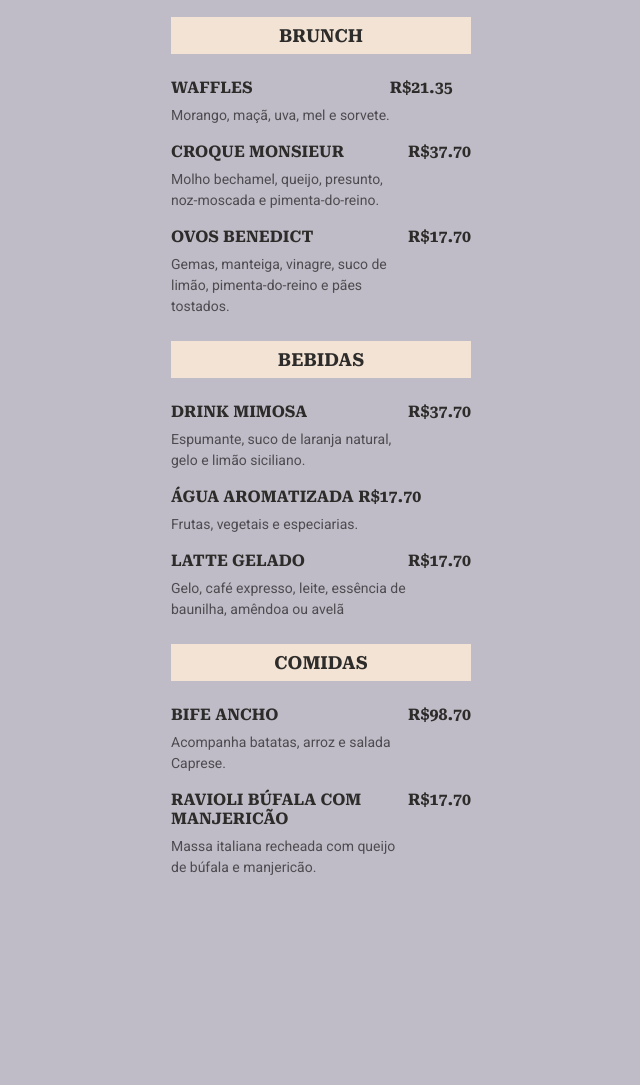
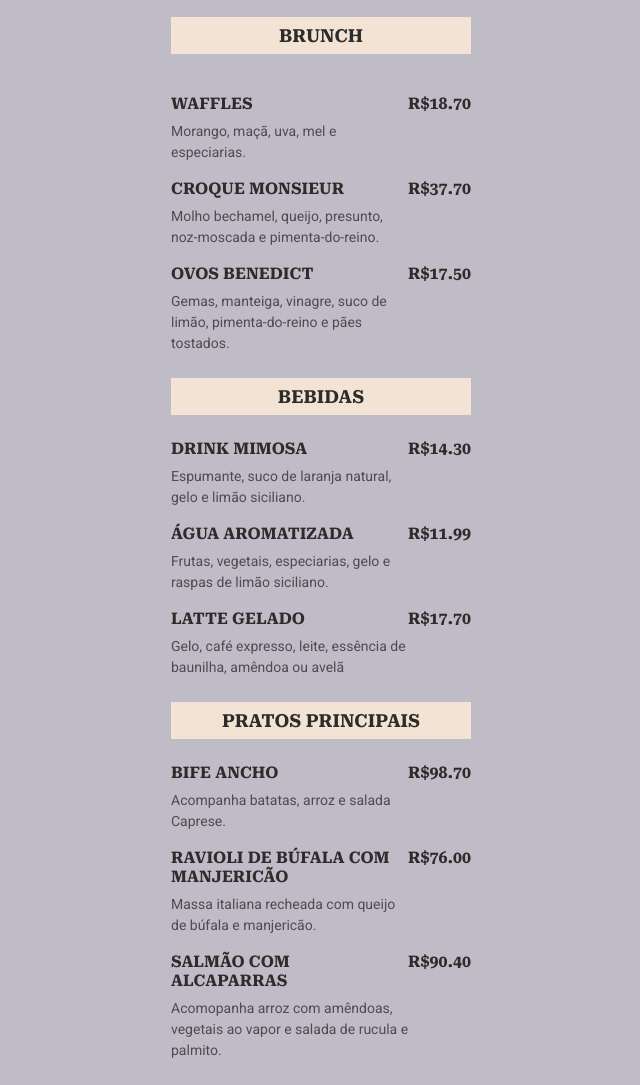
Before and after one commit to Estrela-Marques/Menu-Coffe, a plain HTML site: page index.html in a window 1280 px wide. Shown: the part 100-1185 px from the top of the page, without its empty margins (319-959 px from the left). Before the commit the page ends 1002 px from the top, so only its background shows below. Drawn offline with Linux system fonts and the light colour scheme.

Commit message:
Incluí itens
Acrescentei pratos.

```diff
--- a/index.html
+++ b/index.html
@@ -1,21 +1,20 @@
 <!DOCTYPE html>
 <html lang="pt-br">
   <head>
-    <link rel="preconnect" href="https://fonts.googleapis.com" />
-    <link rel="preconnect" href="https://fonts.gstatic.com" crossorigin />
-    <link
-      href="https://fonts.googleapis.com/css2?family=Roboto&family=Roboto+Serif:opsz,wght@8..144,700&display=swap"
-      rel="stylesheet"
-    />
 
-    <meta charset="UTF-8" />
-    <meta name="viewport" content="width=device-width, initial-scale=1.0" />
+    <link rel="preconnect" href="https://fonts.googleapis.com">
+    <link rel="preconnect" href="https://fonts.gstatic.com" crossorigin>
+    <link href="https://fonts.googleapis.com/css2?family=Roboto&family=Roboto+Serif:opsz,wght@8..144,700&display=swap" rel="stylesheet">
+
+    <meta charset="UTF-8">
+    <meta name="viewport" content="width=device-width, initial-scale=1.0">
     <title>StarCoffee</title>
 
-    <link rel="stylesheet" href="./style.css" />
+		<link rel="stylesheet" href="./style.css">
   </head>
 
   <body>
+
     <header>
       <h1>Star<span>Coffee</span></h1>
       <p>Aberto todos os dias. 8h-21h</p>
@@ -27,11 +26,18 @@
       <ul>
         <li>
           <div class="details">
+           <li>
+          <div class="details">
             <h3>Waffles</h3>
-            <p class="description">Morango, maçã, uva, mel e sorvete.</p>
+            <p class="description">
+              Morango, maçã, uva, mel e especiarias.
+            </p>
           </div>
 
-          <strong class="price"> R$21.35 </strong>
+          <strong class="price">
+            R$18.70
+          </strong>
+
         </li>
 
         <li>
@@ -42,20 +48,24 @@
             </p>
           </div>
 
-          <strong class="price"> R$37.70 </strong>
+          <strong class="price">
+            R$37.70
+          </strong>
         </li>
 
         <li>
           <div class="details">
             <h3>Ovos Benedict</h3>
             <p class="description">
-              Gemas, manteiga, vinagre, suco de limão, pimenta-do-reino e pães
-              tostados.
+              Gemas, manteiga, vinagre, suco de limão, pimenta-do-reino e pães tostados.
             </p>
           </div>
 
-          <strong class="price"> R$17.70 </strong>
+          <strong class="price">
+            R$17.50
+          </strong>
         </li>
+
       </ul>
     </section>
 
@@ -71,19 +81,25 @@
             </p>
           </div>
 
-          <strong class="price"> R$37.70 </strong>
+          <strong class="price">
+            R$14.30
+          </strong>
         </li>
 
         <li>
-          <div class="details">
+         <div class="details">
             <h3>Água aromatizada</h3>
-            <p class="description">Frutas, vegetais e especiarias.</p>
+            <p class="description">
+              Frutas, vegetais, especiarias, gelo e raspas de limão siciliano.
+            </p>
           </div>
 
-          <strong class="price"> R$17.70 </strong>
+          <strong class="price">
+            R$11.99
+          </strong>
         </li>
 
-        <li>
+          <li>
           <div class="details">
             <h3>Latte Gelado</h3>
             <p class="description">
@@ -91,13 +107,18 @@
             </p>
           </div>
 
-          <strong class="price"> R$17.70 </strong>
+          <strong class="price">
+            R$17.70
+          </strong>
         </li>
+
       </ul>
     </section>
 
+
     <section>
-      <h2>Comidas</h2>
+      <h2>Pratos principais
+      </h2>
 
       <ul>
         <li>
@@ -108,20 +129,39 @@
             </p>
           </div>
 
-          <strong class="price"> R$98.70 </strong>
+          <strong class="price">
+            R$98.70
+          </strong>
         </li>
 
         <li>
           <div class="details">
-            <h3>Ravioli Búfala com Manjericão</h3>
+            <h3>Ravioli de Búfala com Manjericão</h3>
             <p class="description">
               Massa italiana recheada com queijo de búfala e manjericão.
             </p>
           </div>
 
-          <strong class="price"> R$17.70 </strong>
+          <strong class="price">
+            R$76.00
+          </strong>
         </li>
+
+        <li>
+          <div class="details">
+            <h3>Salmão com alcaparras</h3>
+            <p class="description">
+              Acomopanha arroz com amêndoas, vegetais ao vapor e salada de rucula e palmito.
+            </p>
+          </div>
+
+          <strong class="price">
+            R$90.40
+          </strong>
+        </li>
+
       </ul>
     </section>
+
   </body>
 </html>
```
